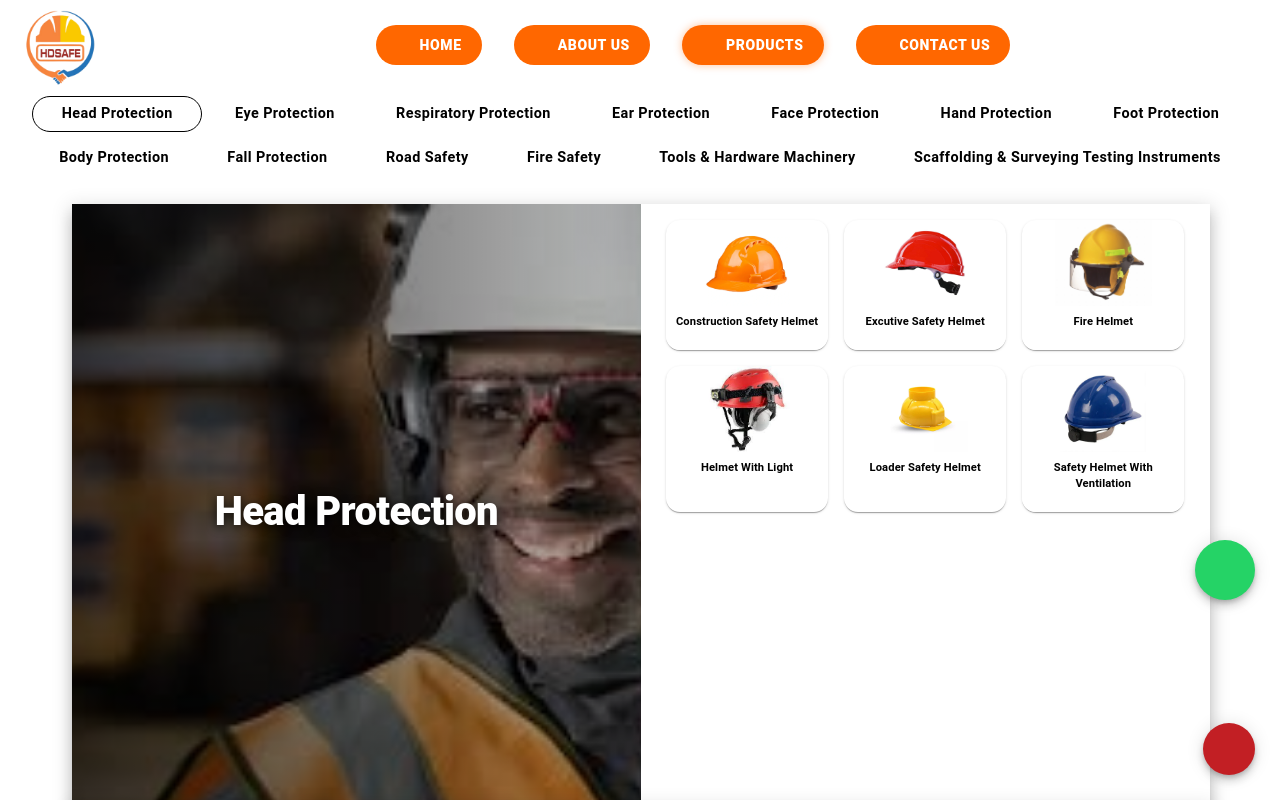
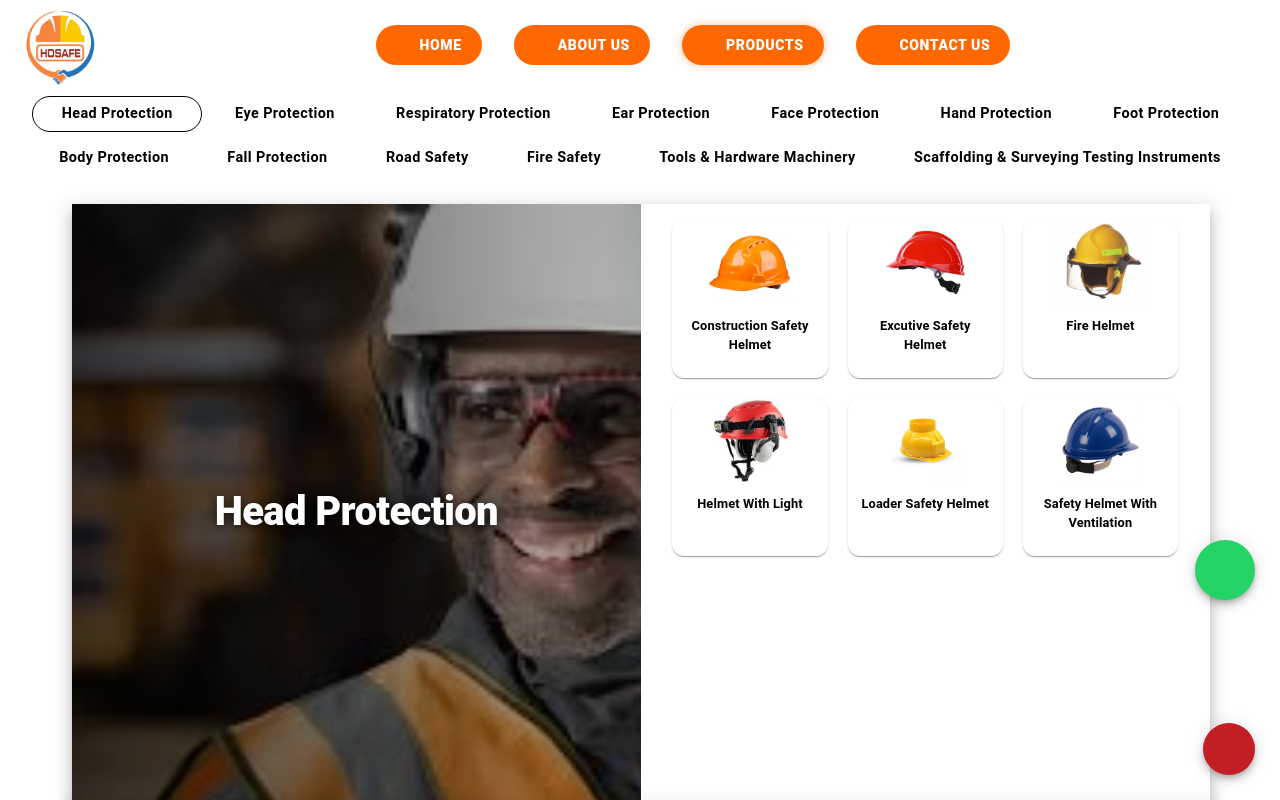
Before and after one commit to rajanalibabaa/HD_Safe, a React (Vite) app in the folder hd_safe/: page /products in a window 1280 px wide. Shown: the top 800 px of the page. Built offline with nearby package versions, Linux system fonts and the light colour scheme; some icons are missing.

Commit message:
pull main

```diff
--- a/hd_safe/src/Components/ProductComponent/ProductDataCard.jsx
+++ b/hd_safe/src/Components/ProductComponent/ProductDataCard.jsx
@@ -4,17 +4,12 @@ import {
   Typography,
   Card,
   CardMedia,
-  CardContent,
-  IconButton,
-  Button
+  CardContent
 } from '@mui/material';
-import ChevronLeftIcon from '@mui/icons-material/ChevronLeft';
-import ChevronRightIcon from '@mui/icons-material/ChevronRight';
 
 const ProductDataCard = ({
   products = [],
   align = "left",
-  headerTitle = "Featured Products"
 }) => {
   const scrollContainerRef = useRef(null);
   const [currentIndex, setCurrentIndex] = useState(0);
@@ -30,24 +25,15 @@ const ProductDataCard = ({
   const scrollToIndex = (index) => {
     if (scrollContainerRef.current) {
       const cardWidth = window.innerWidth < 600 ? 280 : 320;
-      const scrollPosition = index * (cardWidth + (window.innerWidth < 600 ? 16 : 24));
+      const gap = window.innerWidth < 600 ? 16 : 24;
+      const scrollPosition = index * (cardWidth + gap);
+
       scrollContainerRef.current.scrollTo({
         left: scrollPosition,
         behavior: 'smooth'
       });
+
       setCurrentIndex(index);
-    }
-  };
-
-  const scrollNext = () => {
-    if (currentIndex < products.length - 1) {
-      scrollToIndex(currentIndex + 1);
-    }
-  };
-
-  const scrollPrev = () => {
-    if (currentIndex > 0) {
-      scrollToIndex(currentIndex - 1);
     }
   };
 
@@ -56,167 +42,96 @@ const ProductDataCard = ({
       sx={{
         width: '100%',
         maxWidth: {
-          xs: '100%',     // Mobile: full width
-          sm: '100%',     // Tablet: full width
-          md: '90%',      // Laptop: 90% width
-          lg: '43vw',     // Desktop: 40% viewport width
-          xl: '35vw'      // Large Desktop: 35% viewport width
+          xs: '100%',
+          sm: '100%',
+          md: '90%',
+          lg: '42vw',
+          xl: '34vw'
         },
         height: {
-          xs: 'auto',     // Mobile: auto height
-          sm: 'auto',     // Tablet: auto height
-          md: '60vh',     // Laptop: 60% viewport height
-          lg: '73vh',     // Desktop: 65% viewport height
-          xl: '70vh'      // Large Desktop: 70% viewport height
+          xs: 'auto',
+          sm: 'auto',
+          md: '60vh',
+          lg: '73vh',
+          xl: '70vh'
         },
         minHeight: {
-          xs: '320px',    // Mobile: minimum 320px
-          sm: '360px',    // Tablet: minimum 360px
-          md: '420px',    // Laptop: minimum 420px
-          lg: '420px',    // Desktop: minimum 460px
-          xl: '520px'     // Large Desktop: minimum 520px
+          xs: '320px',
+          sm: '360px',
+          md: '420px',
+          lg: '460px',
+          xl: '520px'
         },
-
-        borderRadius: {
-          xs: 2,
-          sm: 3,
-          md: 4,
-          lg: 4,
-          xl: 8
-        },
-
+        borderRadius: { xs: 2, sm: 3, md: 4, lg: 4, xl: 6 },
         overflow: 'hidden',
         display: 'flex',
         flexDirection: 'column',
-
         transition: 'all 0.4s ease',
-        mx: 'auto',
-        mb: {
-          xs: 1,    // Mobile: 8px
-          sm: 2,    // Tablet: 16px
-          md: 3,    // Laptop: 24px
-          lg: 3,    // Desktop: 24px
-          xl: 4     // Large Desktop: 32px
-        },
-
+        mx: 'auto',       // ⭐ Centered perfectly
+        mb: { xs: 1, sm: 2, md: 3, lg: 3, xl: 4 },
       }}
     >
-      {/* Header */}
 
-      {/* Mobile & Tablet: HORIZONTAL SCROLL CONTAINER */}
+      {/* ------------------ MOBILE / TABLET SCROLL ------------------ */}
       <Box
         ref={scrollContainerRef}
         sx={{
-          display: {
-            xs: 'flex',
-            sm: 'flex',
-            md: 'none'
-          },
+          display: { xs: 'flex', sm: 'flex', md: 'none' },
           overflowX: 'auto',
           overflowY: 'hidden',
-          py: {
-            xs: 2,    // Mobile: 16px
-            sm: 3     // Tablet: 24px
-          },
-          px: {
-            xs: 2,    // Mobile: 16px
-            sm: 3     // Tablet: 24px
-          },
-          gap: {
-            xs: 2,    // Mobile: 16px gap
-            sm: 3     // Tablet: 24px gap
-          },
-          bgcolor: '#fafafa',
+          py: { xs: 2, sm: 2.5 },
+          px: { xs: 2, sm: 2.5 },
+          gap: { xs: 2, sm: 3 },
           scrollBehavior: 'smooth',
-          '&::-webkit-scrollbar': {
-            height: '0px', // Hide scrollbar
-          },
+          '&::-webkit-scrollbar': { height: 0 },
         }}
       >
         {products.map((product, index) => (
           <Card
             key={product.id}
             sx={{
-              minWidth: {
-                xs: '280px',   // Mobile: 280px wide cards
-                sm: '320px'    // Tablet: 320px wide cards
-              },
-              width: {
-                xs: '280px',
-                sm: '320px'
-              },
+              minWidth: { xs: 280, sm: 320 },
+              width: { xs: 280, sm: 320 },
               flexShrink: 0,
-              borderRadius: {
-                xs: 2,
-                sm: 3
-              },
+              borderRadius: 2.5,
               overflow: 'hidden',
-              transition: 'all 0.3s ease',
               cursor: 'pointer',
-              display: 'flex',
-              flexDirection: 'column',
               border: '1px solid',
               borderColor: 'grey.200',
               opacity: index === currentIndex ? 1 : 0.7,
-              transform: index === currentIndex ? 'scale(1.02)' : 'scale(0.98)',
+              transform: index === currentIndex ? 'scale(1.02)' : 'scale(0.97)',
+              transition: 'all 0.3s ease',
               '&:hover': {
-                transform: 'scale(1.03)',
-                boxShadow: '0 15px 35px rgba(0,0,0,0.15)',
-              },
+                transform: 'scale(1.04)',
+                boxShadow: '0 10px 25px rgba(0,0,0,0.15)',
+              }
             }}
           >
-            <Box sx={{
-              position: 'relative',
-              paddingTop: '75%',
-              overflow: 'hidden'
-            }}>
+            <Box sx={{ position: 'relative', paddingTop: '75%' }}>
               <CardMedia
                 component="img"
                 image={product.image}
                 alt={product.name}
-                loading="lazy"
                 sx={{
                   position: 'absolute',
-                  top: 0,
-                  left: 0,
                   width: '100%',
                   height: '100%',
-                  objectFit: 'cover',
-                  transition: 'transform 0.5s ease'
+                  objectFit: 'cover'
                 }}
               />
             </Box>
-            <CardContent sx={{
-              p: {
-                xs: 2,    // Mobile: 16px
-                sm: 2.5   // Tablet: 20px
-              },
-              pb: {
-                xs: '16px !important',
-                sm: '20px !important'
-              },
-              bgcolor: 'white',
-              flexGrow: 1,
-              display: 'flex',
-              flexDirection: 'column',
-              justifyContent: 'space-between'
-            }}>
+
+            <CardContent sx={{ bgcolor: 'white', p: 2 }}>
               <Typography
                 variant="h6"
                 fontWeight={600}
-                color="text.primary"
                 sx={{
-                  fontSize: {
-                    xs: '0.9375rem', // Mobile: 15px
-                    sm: '1rem'  ,    // Tablet: 16px
-                  },
+                  fontSize: { xs: '0.95rem', sm: '1rem' },
                   lineHeight: 1.3,
-                  mb: 1,
                   display: '-webkit-box',
                   WebkitLineClamp: 2,
                   WebkitBoxOrient: 'vertical',
                   overflow: 'hidden',
-                  textOverflow: 'ellipsis'
                 }}
               >
                 {product.name}
@@ -226,135 +141,72 @@ const ProductDataCard = ({
         ))}
       </Box>
 
-      {/* Desktop & Laptop: VERTICAL SCROLL GRID */}
+      {/* ------------------ DESKTOP GRID ------------------ */}
       <Box
         sx={{
-          display: {
-            xs: 'none',
-            sm: 'none',
-            md: 'flex'
-          },
+          display: { xs: 'none', sm: 'none', md: 'flex' },
           flex: 1,
           overflowY: 'auto',
-          p: {
-            md: 1.5,    // Laptop: 12px
-            lg: 2,      // Desktop: 16px
-            xl: 2.5     // Large Desktop: 20px
-          },
-          // bgcolor: '#fafafa',
-          '&::-webkit-scrollbar': {
-            width: {
-              md: '6px',
-              lg: '10px',
-              xl: '10px'
-            }
-          },
-          '&::-webkit-scrollbar-track': {
-            background: '#f1f1f1',
+          p: { md: 1.5, lg: 2, xl: 2.5 },
+          '&::-webkit-scrollbar': { width: 8 },
+          '&::-webkit-scrollbar-thumb': {
+            background: '#ccc',
             borderRadius: '10px'
           },
-          '&::-webkit-scrollbar-thumb': {
-            background: '#ccc',
-            borderRadius: '10px',
-            '&:hover': {
-              background: '#aaa'
-            }
-          },
-          flexDirection: 'column',
+          flexDirection: 'column'
         }}
       >
         <Box
           sx={{
             display: 'grid',
             gridTemplateColumns: {
-              md: 'repeat(3, 1fr)',   // Laptop: 3 columns
-              lg: 'repeat(3, 1fr)',   // Desktop: 2 columns
-              xl: 'repeat(3, 1fr)'    // Large Desktop: 3 columns
+              md: 'repeat(3, 1fr)',   // Laptop
+              lg: 'repeat(3, 1fr)',   // Desktop
+              xl: 'repeat(3, 1fr)'    // Large Desktop
             },
-            gap: {
-              md: 2.5,    // Laptop: 20px
-              lg: 2,      // Desktop: 24px
-              xl: 3.5     // Large Desktop: 28px
-            },
+            gap: { md: 2, lg: 2.5, xl: 3 },
           }}
         >
           {products.map((product) => (
             <Card
               key={product.id}
               sx={{
-                borderRadius: {
-                  md: 3,
-                  lg: 3.5,
-                  xl: 4
-                },
+                borderRadius: 3,
                 overflow: 'hidden',
+                cursor: 'pointer',
                 transition: 'all 0.3s ease',
-                cursor: 'pointer',
                 '&:hover': {
-                  transform: {
-                    md: 'translateY(-6px) scale(1.03)',
-                    lg: 'translateY(-8px) scale(1.04)',
-                    xl: 'translateY(-10px) scale(1.05)'
-                  },
-                  boxShadow: {
-                    md: '0 15px 35px rgba(0,0,0,0.15)',
-                    lg: '0 20px 45px rgba(0,0,0,0.18)',
-                    xl: '0 25px 50px rgba(0,0,0,0.20)'
-                  },
-                },
+                  transform: 'translateY(-6px) scale(1.04)',
+                  boxShadow: '0 20px 40px rgba(0,0,0,0.15)',
+                }
               }}
             >
-              <Box sx={{
-                position: 'relative',
-                paddingTop: '53%',
-                overflow: 'hidden'
-              }}>
+              <Box sx={{ position: 'relative', paddingTop: '55%' }}>
                 <CardMedia
                   component="img"
                   image={product.image}
                   alt={product.name}
-                  loading="lazy"
                   sx={{
                     position: 'absolute',
                     top: 0,
-                    left: 0,
                     width: '100%',
                     height: '100%',
-                    objectFit: 'contain',
-                    transition: 'transform 0.5s ease'
-
+                    objectFit: 'contain'
                   }}
                 />
               </Box>
-              <CardContent sx={{
-                p: {
-                  md: 2,
-                  lg: 1,
-                  xl: 3
-                },
-                pb: {
-                  md: '16px !important',
-                  lg: '20px !important',
-                  xl: '24px !important'
-                },
-                bgcolor: 'white'
-              }}>
+
+              <CardContent sx={{ p: { md: 1.5, lg: 1.5, xl: 2 } }}>
                 <Typography
                   variant="body2"
+                  textAlign="center"
                   fontWeight={600}
-                  color="text.primary"
                   sx={{
-                    fontSize: {
-                      md: '0.875rem',
-                      lg: '0.7rem',
-                      xl: '1rem'
-                    },
+                    fontSize: { md: '0.85rem', lg: '0.8rem', xl: '1rem' },
                     display: '-webkit-box',
                     WebkitLineClamp: 2,
                     WebkitBoxOrient: 'vertical',
-                    overflow: 'hidden',
-                    textOverflow: 'ellipsis',
-                    textAlign:'center'
+                    overflow: 'hidden'
                   }}
                 >
                   {product.name}
@@ -364,7 +216,6 @@ const ProductDataCard = ({
           ))}
         </Box>
       </Box>
-
     </Box>
   );
 };
```
